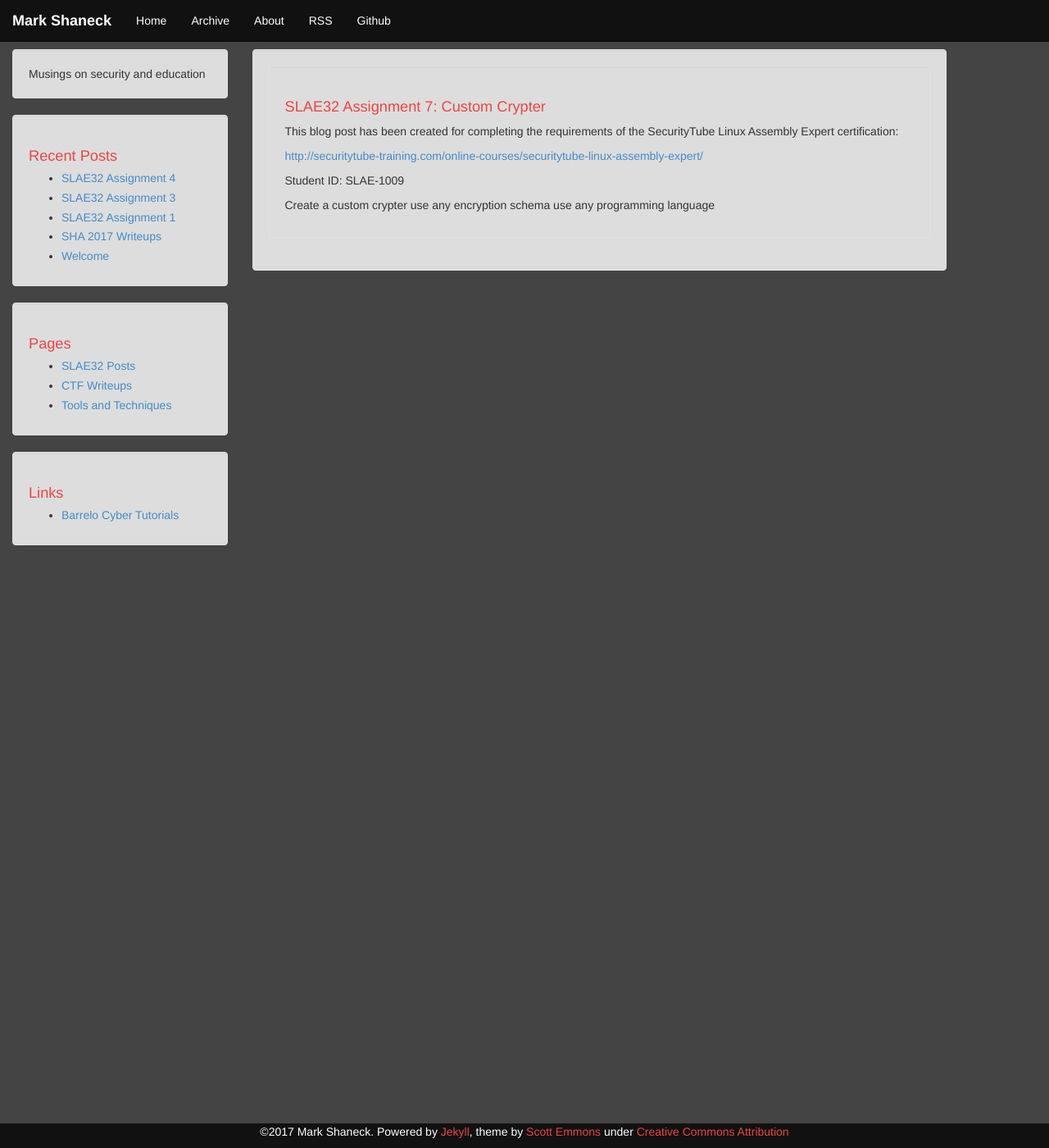
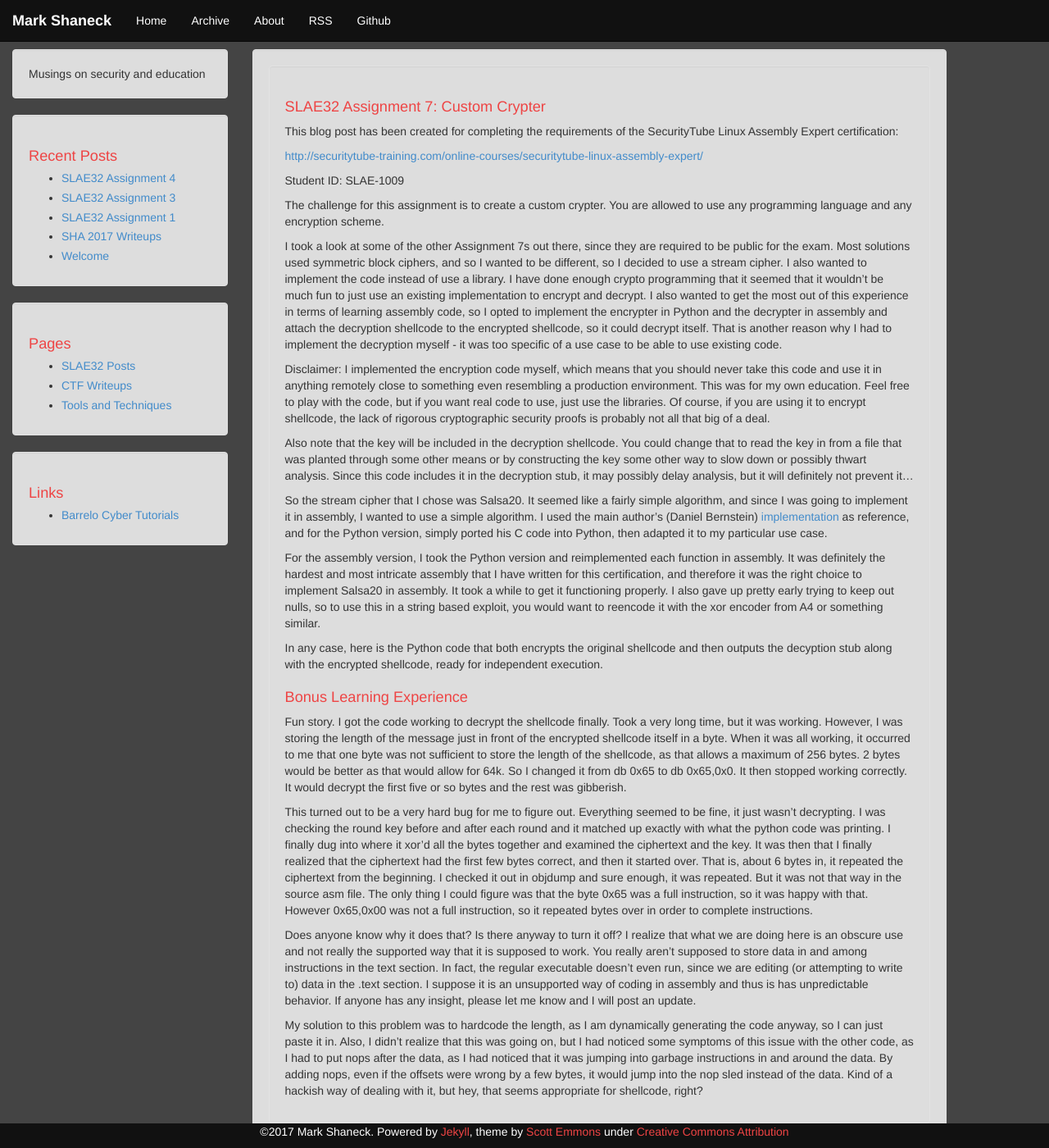
Before and after one commit to mshaneck/mshaneck.github.io, a Jekyll site: the page built from SLAE32/slae32-assignment7.md, in a window 1280 px wide and 1400 px high. Shown: the whole window at 82% size. Built offline with Jekyll 4.4.1, drawn with Linux system fonts in a browser that asks for light colours.

Commit message:
Write up for A7 partially done

```diff
--- a/SLAE32/slae32-assignment7.md
+++ b/SLAE32/slae32-assignment7.md
@@ -12,6 +12,37 @@ This blog post has been created for completing the requirements of the SecurityT
 
 Student ID: SLAE-1009
 
-Create a custom crypter
-use any encryption schema
-use any programming language
+The challenge for this assignment is to create a custom crypter. You are allowed to use any programming language and any encryption scheme.
+
+I took a look at some of the other Assignment 7s out there, since they are required to be public for the exam. Most solutions used symmetric block ciphers, and so I wanted to be different, so I decided to use a stream cipher. I also wanted to implement the code instead of use a library. I have done enough crypto programming that it seemed that it wouldn't be much fun to just use an existing implementation to encrypt and decrypt. I also wanted to get the most out of this experience in terms of learning assembly code, so I opted to implement the encrypter in Python and the decrypter in assembly and attach the decryption shellcode to the encrypted shellcode, so it could decrypt itself. That is another reason why I had to implement the decryption myself - it was too specific of a use case to be able to use existing code.
+
+Disclaimer: I implemented the encryption code myself, which means that you should never take this code and use it in anything remotely close to something even resembling a production environment. This was for my own education. Feel free to play with the code, but if you want real code to use, just use the libraries. Of course, if you are using it to encrypt shellcode, the lack of rigorous cryptographic security proofs is probably not all that big of a deal.
+
+Also note that the key will be included in the decryption shellcode. You could change that to read the key in from a file that was planted through some other means or by constructing the key some other way to slow down or possibly thwart analysis. Since this code includes it in the decryption stub, it may possibly delay analysis, but it will definitely not prevent it...
+
+So the stream cipher that I chose was Salsa20. It seemed like a fairly simple algorithm, and since I was going to implement it in assembly, I wanted to use a simple algorithm.  I used the main author's (Daniel Bernstein) [implementation](https://cr.yp.to/snuffle.html) as reference, and for the Python version, simply ported his C code into Python, then adapted it to my particular use case.
+
+For the assembly version, I took the Python version and reimplemented each function in assembly. It was definitely the hardest and most intricate assembly that I have written for this certification, and therefore it was the right choice to implement Salsa20 in assembly. It took a while to get it functioning properly. I also gave up pretty early trying to keep out nulls, so to use this in a string based exploit, you would want to reencode it with the xor encoder from A4 or something similar.
+
+In any case, here is the Python code that both encrypts the original shellcode and then outputs the decyption stub along with the encrypted shellcode, ready for independent execution.
+
+
+
+
+
+
+
+<h2>Bonus Learning Experience</h2>
+
+Fun story. I got the code working to decrypt the shellcode finally. Took a very long time, but it was working.
+However, I was storing the length of the message just in front of the encrypted shellcode itself in a byte. When it was all working, it occurred to me that one byte was not sufficient to store the length of the shellcode, as that allows a maximum of 256 bytes. 2 bytes would be better as that would allow for 64k. So I changed it from db 0x65 to db 0x65,0x0. It then stopped working correctly. It would decrypt the first five or so bytes and the rest was gibberish.
+
+This turned out to be a very hard bug for me to figure out. Everything seemed to be fine, it just wasn't decrypting. I was checking the round key before and after each round and it matched up exactly with what the python code was printing. I finally dug into where it xor'd all the bytes together and examined the ciphertext and the key. It was then that I finally realized that the ciphertext had the first few bytes correct, and then it started over. That is, about 6 bytes in, it repeated the ciphertext from the beginning. I checked it out in objdump and sure enough, it was repeated. But it was not that way in the source asm file. The only thing I could figure was that the byte 0x65 was a full instruction, so it was happy with that. However 0x65,0x00 was not a full instruction, so it repeated bytes over in order to complete instructions.
+
+Does anyone know why it does that? Is there anyway to turn it off? I realize that what we are doing here is an obscure use and not really the supported way that it is supposed to work. You really aren't supposed to store data in and among instructions in the text section. In fact, the regular executable doesn't even run, since we are editing (or attempting to write to) data in the .text section. I suppose it is an unsupported way of coding in assembly and thus is has unpredictable behavior. If anyone has any insight, please let me know and I will post an update.
+
+My solution to this problem was to hardcode the length, as I am dynamically generating the code anyway, so I can just paste it in. Also, I didn't realize that this was going on, but I had noticed some symptoms of this issue with the other code, as I had to put nops after the data, as I had noticed that it was jumping into garbage instructions in and around the data. By adding nops, even if the offsets were wrong by a few bytes, it would jump into the nop sled instead of the data. Kind of a hackish way of dealing with it, but hey, that seems appropriate for shellcode, right?
+
+
+
+</div>
```
